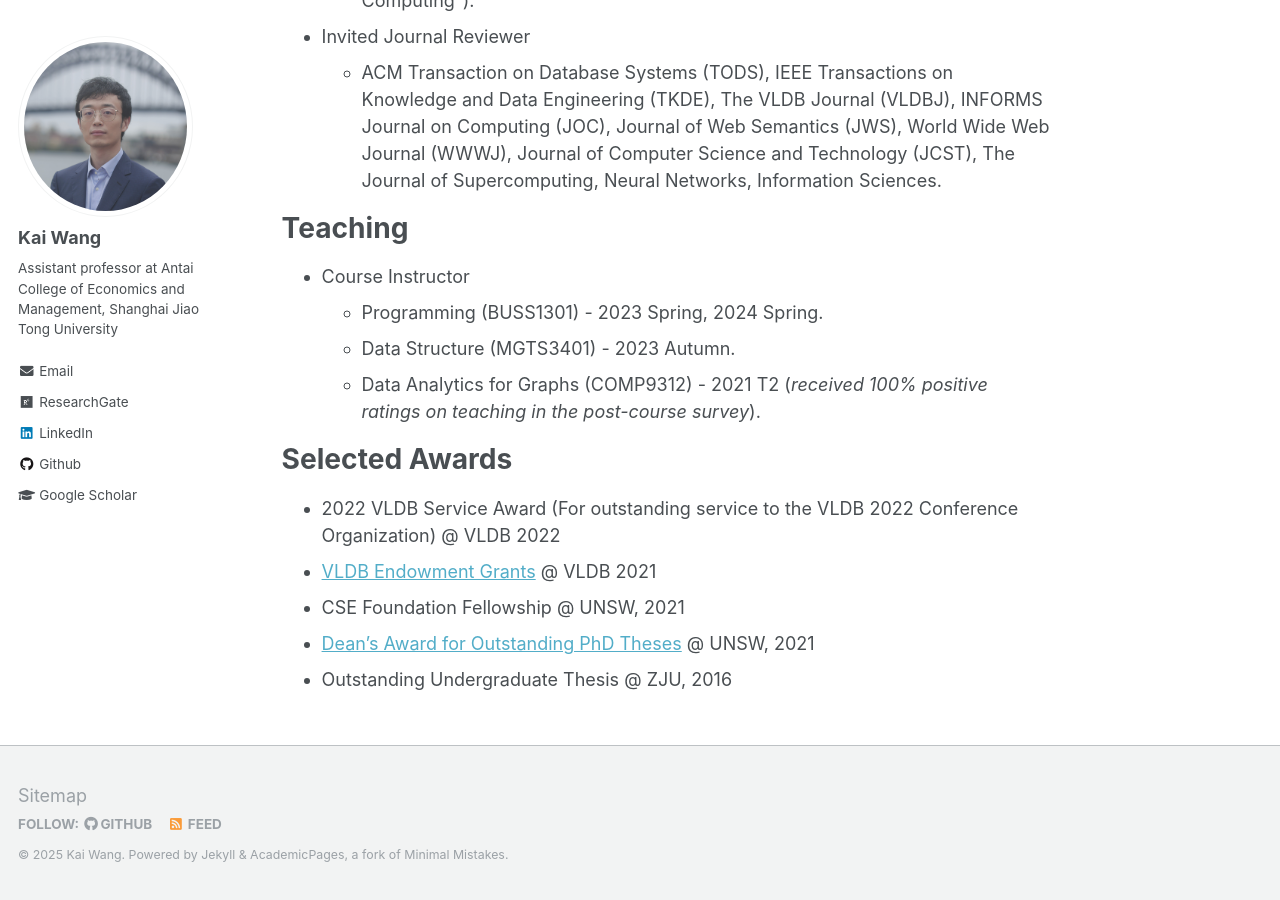
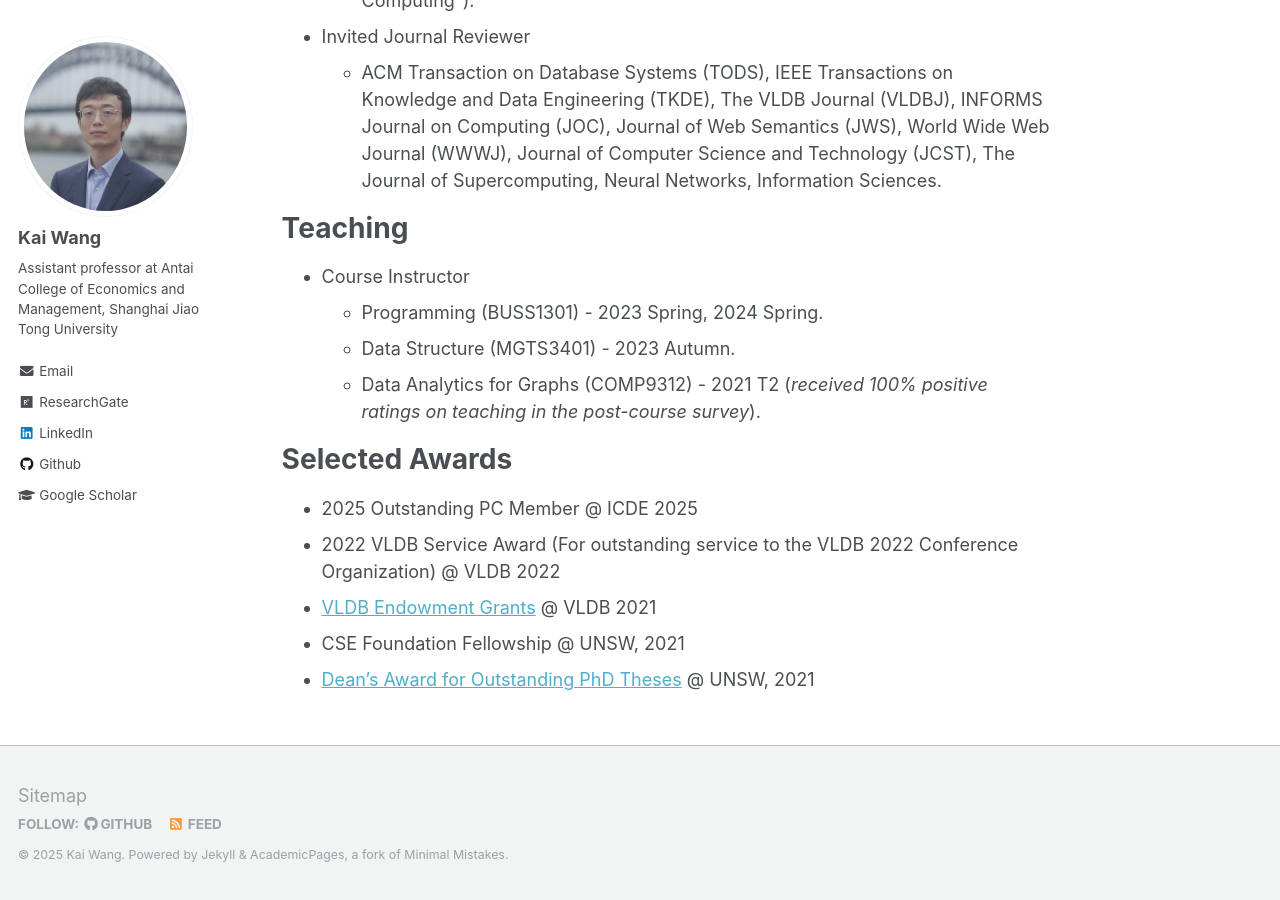
Before and after one commit to cs-kaiwang/cs-kaiwang.github.io, a Jekyll site: the page built from _pages/about.md, in a window 1280 px wide and 900 px high, scrolled down 6735 px. Built offline with Jekyll 4.4.1, drawn with Linux system fonts in a browser that asks for light colours.

Commit message:
Update about.md

```diff
--- a/_pages/about.md
+++ b/_pages/about.md
@@ -126,8 +126,8 @@ Teaching
 
 Selected Awards
 ======
+- 2025 Outstanding PC Member @ ICDE 2025
 - 2022 VLDB Service Award (For outstanding service to the VLDB 2022 Conference Organization) @ VLDB 2022
 - [VLDB Endowment Grants](http://vldb.org/2021/?info-travel-support) @ VLDB 2021
 - CSE Foundation Fellowship @ UNSW, 2021
 - [Dean’s Award for Outstanding PhD Theses](https://www.inside.unsw.edu.au/campus-life/forty-eight-unsw-phd-graduates-have-been-awarded-the-deans-award-outstanding-phd-theses) @ UNSW, 2021
-- Outstanding Undergraduate Thesis @ ZJU, 2016
```
